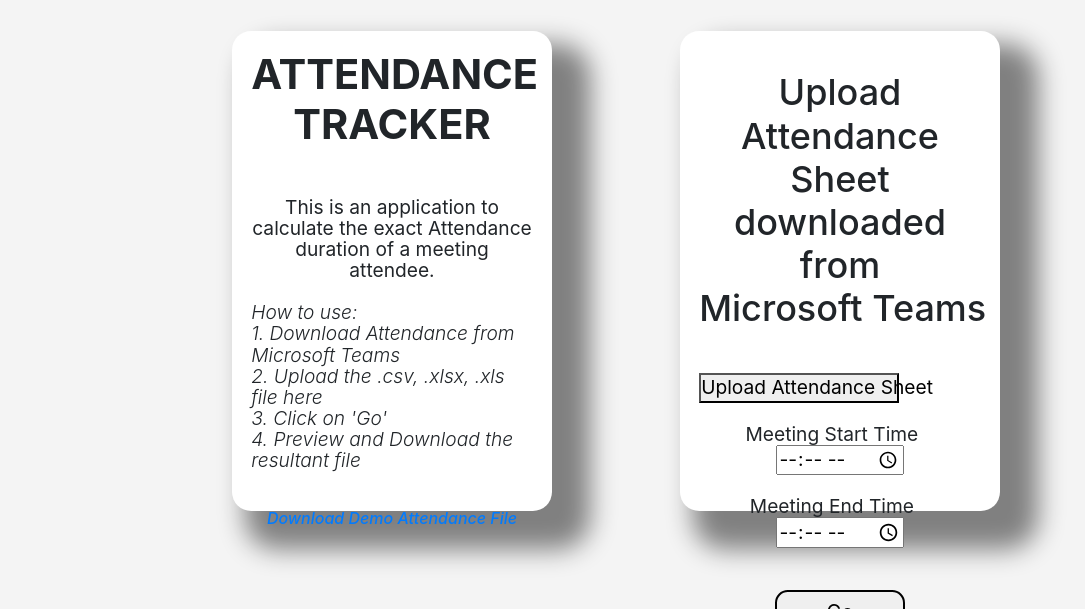
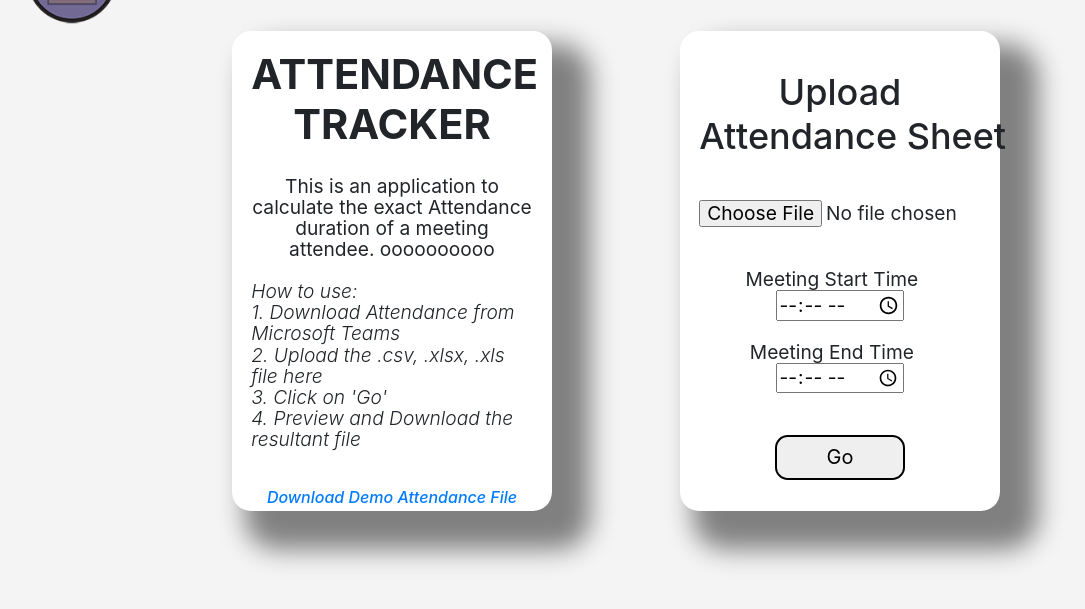
Before and after one commit to oscarsiles/teams_attendance_tracker, a Flask app: page / in a window 1280 px wide. Shown: the part 129-738 px from the top of the page, without its empty margins (24-1109 px from the left). Run offline with Flask 2, Linux system fonts and the light colour scheme; parts of the project's set-up code (start-up, migrations or seed data) failed here and were passed over; some libraries are stand-ins or nearby versions.

Commit message:
HTML changes 2 greyscale + responsive fixes

```diff
--- a/app/templates/index.html
+++ b/app/templates/index.html
@@ -18,16 +18,17 @@
           </script>
 
           <!--favicon-->
-          <link rel="icon" type="image/png" href="../img/zeniqle.png" >
+          <link rel="icon" type="image/png" href="../static/img/AttendanceTrackerLogo.png" >
           <!--stylesheet-->
           <link rel="stylesheet" href="../static/styles.css" />
+          <style type="text/css">
+               body {overflow-y:hidden;}
+          </style>
           <!--icon library-->
           <link rel="stylesheet" href="https://cdnjs.cloudflare.com/ajax/libs/font-awesome/4.7.0/css/font-awesome.min.css">
-          <!--Google Font API-->
-          <link href="https://fonts.googleapis.com/css2?family=Montserrat:ital,wght@0,100;0,200;0,300;0,400;0,500;0,600;0,700;0,800;0,900;1,100;1,200;1,300;1,400;1,500;1,700;1,800;1,900&display=swap" rel="stylesheet">
           <!--Bootstrap CSS-->
           <link rel="stylesheet" href="https://stackpath.bootstrapcdn.com/bootstrap/4.5.2/css/bootstrap.min.css" integrity="sha384-JcKb8q3iqJ61gNV9KGb8thSsNjpSL0n8PARn9HuZOnIxN0hoP+VmmDGMN5t9UJ0Z" crossorigin="anonymous">
-     </head>
+    </head>
 
      <body>
           <div class="container">
@@ -36,21 +37,23 @@
                     <div>
                          <!--header-->
                          <header>
-                               <a href="./index.html"><img src="../img/zeniqle.jpeg" alt="Zeniqle"></a>
+                               <a href="./index.html"><img src="../static/img/AttendanceTrackerLogo.png" alt="Zeniqle"></a>
                          </header>
                     </div>
                </div>
-               <div class="row">
-                    <div class="d-md-none col-8 mx-auto title">
-                         <h1>Attendance Tracker</h1>
+               <div class="row content">
+                    <div class="d-md-none col-8 " id="title">
+                         <h1>Attendance<br />Tracker</h1>
                     </div>
-                    <div class="d-md-none col-8 mx-auto" id="xsform">
+                    <div class="d-md-none col-8 " id="xsform">
                          <form action="{{ url_for('data') }}" method="POST" enctype="multipart/form-data" id="uploadform">
-                              &nbsp;<h2>Upload Attendance Sheet downloaded from Microsoft&nbsp;Teams</h2><br /><br />
+                              <h2>Upload Attendance Sheet</h2><br /><br />
 
-                              <!--<input type="file" name="attendance-file" accept=".csv, .xlsx, .xls" required/>-->
-                              <span id="upload"><button style="display:block;width:200px; height:30px;" onclick="document.getElementById('getFile').click()">Upload Attendance Sheet</button></span>
+                              <input type="file" name="attendance-file" accept=".csv, .xlsx, .xls" required/>
+                              <!-- <span id="upload"><button style="display:block;width:200px; height:30px;" onclick="document.getElementById('getFile').click()">Upload Attendance Sheet</button></span>
                               <input type='file' name="attendance-file" id="attendance-file" accept=".csv, .xlsx, .xls" required style="display:none" /><br />
+                               -->
+                              <br /><br />
 
                               <label for="start_time">Meeting Start Time</label>&nbsp;&nbsp;&nbsp;
                               <input type="time" id="start_time" name="start_time" required />
@@ -58,18 +61,18 @@
 
                               <label for="end_time">Meeting End Time</label>&nbsp;&nbsp;&nbsp;
                               <input type="time" id="end_time" name="end_time" required />
-                              <br /><br /><br />
+                              <br /><br />
 
                               <input type="submit" value="Go" />
                          </form>
                     </div>
                </div>
 
-               <div class="row justify-content-center" style="width: 100vw; ">
+               <div class="row justify-content-center content" style="width: 100vw; ">
                     <!--content-->
                     <div class="d-md-inline-block col-md-4 col-lg-3" id="left">
-                         <h1>Attendance Tracker</h1><br>
-                         <p>This is an application to calculate the exact Attendance duration of a meeting attendee.</p><br>
+                         <h1>Attendance<br />Tracker<br /></h1>
+                         <p>This is an application to calculate the exact Attendance duration of a meeting attendee. oooooooooo</p><br>
                          <p id="instr">
                               How to use:<br />
                               1. Download Attendance from Microsoft Teams <br />
@@ -82,11 +85,12 @@
 
                     <div class="d-md-inline-block col-md-4 col-lg-3" id="right">
                          <form action="{{ url_for('data') }}" method="POST" enctype="multipart/form-data" id="uploadform">
-                              &nbsp;<h2>Upload Attendance Sheet downloaded from Microsoft&nbsp;Teams</h2><br /><br />
+                              &nbsp;<h2>Upload<br />Attendance&nbsp;Sheet </h2><br /><br />
 
-                              <!--<input type="file" name="attendance-file" accept=".csv, .xlsx, .xls" required/>-->
-                              <span id="upload"><button style="display:block;width:200px; height:30px;" onclick="document.getElementById('getFile').click()">Upload&nbsp;Attendance&nbsp;Sheet&nbsp;</button></span>
-                              <input type='file' name="attendance-file" id="attendance-file" accept=".csv, .xlsx, .xls" required style="display:none" /><br />
+                              <input type="file" name="attendance-file" accept=".csv, .xlsx, .xls" required/>
+                              <!-- <span id="upload"><button style="display:block;width:200px; height:30px;" onclick="document.getElementById('getFile').click()">Upload&nbsp;Attendance&nbsp;Sheet&nbsp;</button></span>
+                              <input type='file' name="attendance-file" id="attendance-file" accept=".csv, .xlsx, .xls" required style="display:none" /><br /> -->
+                              <br /><br /><br />
 
                               <label for="start_time">Meeting Start Time</label>&nbsp;&nbsp;&nbsp;
                               <input type="time" id="start_time" name="start_time" required />
@@ -109,7 +113,7 @@
 
                <!--footer-->
                <footer>
-                    <a href="./index.html"><img src="../img/zeniqle.jpeg" alt="Zeniqle Logo" id="footlogo"></a>
+                    <!-- <a href="./index.html"><img src="../static/img/AttendanceTrackerLogo.png" alt="Zeniqle Logo" id="footlogo"></a> -->
 
                     <p id="copyright">
                          Copyright &copy;
@@ -121,19 +125,16 @@
 
                     <div class="social">
                          <ul>
-                              <li><a href="https://www.linkedin.com/in/zensajnani/" target="_blank"><img src="../img/linkedin_icon.png" alt="LinkedIn Icon" /></a></li>
-                              <li><a href="mailto:zhsajnani@gmail.com"><img src="../img/gmail_icon.png" alt="Gmail Icon" /></a></li>
+                              <li><a href="https://www.linkedin.com/in/zensajnani/" target="_blank"><img src="../static/img/linkedin_icon.png" alt="LinkedIn Icon" /></a></li>
+                              <li><a href="mailto:zhsajnani@gmail.com"><img src="../static/img/gmail_icon.png" alt="Gmail Icon" /></a></li>
                          </ul>
                     </div>
                </footer>
           </div>
 
-
-
-
           <!--Bootstrap JS-->
           <script src="https://code.jquery.com/jquery-3.5.1.slim.min.js" integrity="sha384-DfXdz2htPH0lsSSs5nCTpuj/zy4C+OGpamoFVy38MVBnE+IbbVYUew+OrCXaRkfj" crossorigin="anonymous"></script>
           <script src="https://cdn.jsdelivr.net/npm/popper.js@1.16.1/dist/umd/popper.min.js" integrity="sha384-9/reFTGAW83EW2RDu2S0VKaIzap3H66lZH81PoYlFhbGU+6BZp6G7niu735Sk7lN" crossorigin="anonymous"></script>
           <script src="https://stackpath.bootstrapcdn.com/bootstrap/4.5.2/js/bootstrap.min.js" integrity="sha384-B4gt1jrGC7Jh4AgTPSdUtOBvfO8shuf57BaghqFfPlYxofvL8/KUEfYiJOMMV+rV" crossorigin="anonymous"></script>
-
+    </body>
 </html>
```
